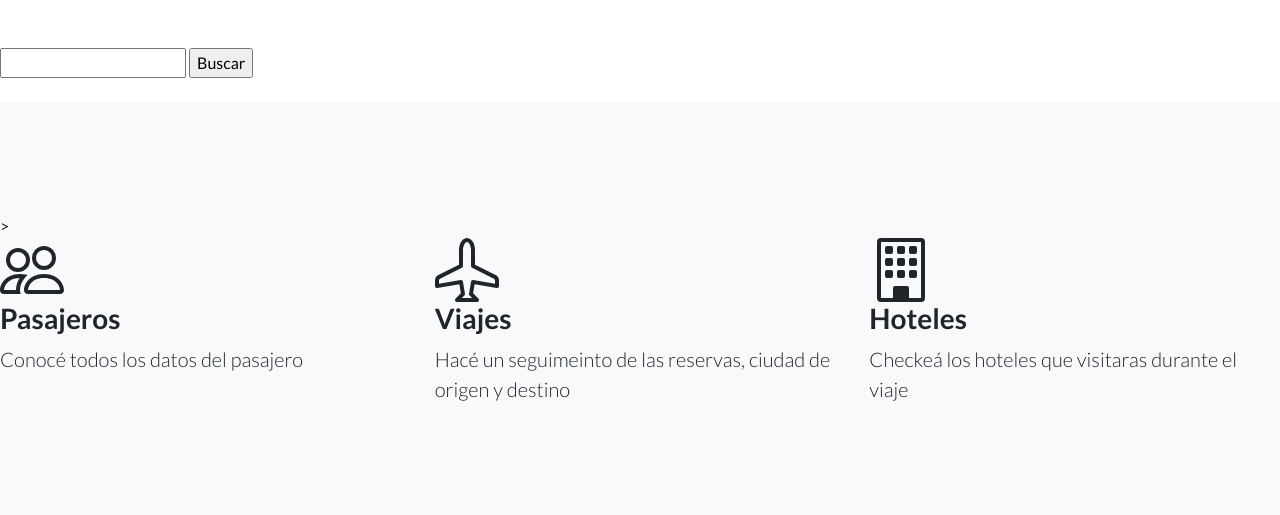
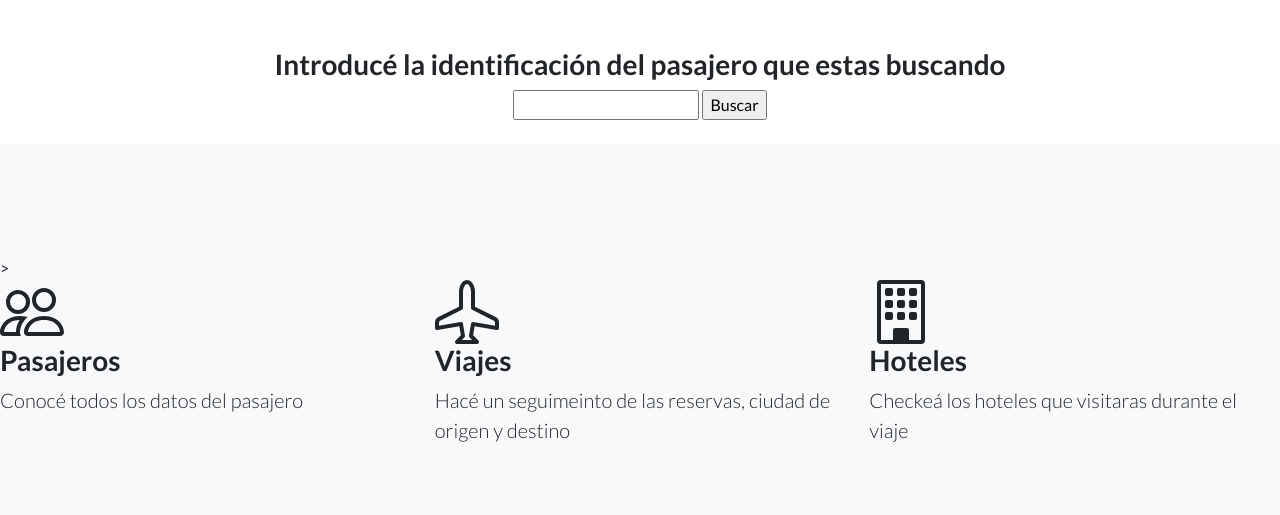
Before and after one commit to AGUSFOCH/TERCERA_ENTREGA, a Django app: template proyecto_coder/app_coder/templates/app_coder/busqueda_pasajero.html in a window 1280 px wide; the page is wider, and only the part inside the window is pictured. Shown: the part 512-1027 px from the top of that part. Run offline with Django 4.2, Linux system fonts and the light colour scheme; the template is opened without the code that fills it, so the values that code supplies are empty; some libraries are stand-ins or nearby versions.

Commit message:
CORRECCION HTML
SE AGREGARON REGISTROS Y SE MEJORO EL HTML DE INICIO Y BUSQUEDA

```diff
--- a/proyecto_coder/app_coder/templates/app_coder/busqueda_pasajero.html
+++ b/proyecto_coder/app_coder/templates/app_coder/busqueda_pasajero.html
@@ -9,13 +9,14 @@
 <html lang="en">
 <head>
 </head>
-<body>
+
     {% if miFormulario.errors %}
 
     <p style="color: red;"> Estan mal los datos, revisalos</p>
 
     {% endif %}
-
+    <center>
+        <h3>Introducé  la identificación del pasajero que estas buscando</h3>
     <form action="/buscar/" method="get">
 
         <input type="text" name="id_buscado" id="id_buscado">
@@ -23,6 +24,7 @@
         <input type="submit" value="Buscar">
 
      </form>
-</body>
+    </center>
+
 </html>
 {% endblock %}
--- a/proyecto_coder/app_coder/templates/app_coder/inicio.html
+++ b/proyecto_coder/app_coder/templates/app_coder/inicio.html
@@ -1,7 +1,7 @@
 {% extends "app_coder/padre.html"%}
 {%load static%}
 {%block contenidoquecambia %}
-
+        <center>
                 <!-- Page heading-->
                 <h1 class="mb-5"><br>¿Estás listo paratu próximo viaje? <br> Suscribite para recibir todas las novedades.</h1>
                 <!-- Signup form-->
@@ -43,5 +43,5 @@
         </div>
     </div>
 </div>
-</header>
+</center>
 {% endblock %}
--- a/proyecto_coder/proyecto_coder/urls.py
+++ b/proyecto_coder/proyecto_coder/urls.py
@@ -25,6 +25,6 @@
     path('pasajeroformulario/',views.formulario1),
     path('hotelesformulario/',views.formulario2),
     path('viajesformulario/',views.formulario3),
-    path('busquedapasajero',views.busqueda_pasajero),
+    path('busquedapasajero/',views.busqueda_pasajero),
     path('buscar/',views.buscar)
     ]
```
Also changed, not shown: proyecto_coder/db.sqlite3, 5 other files.
